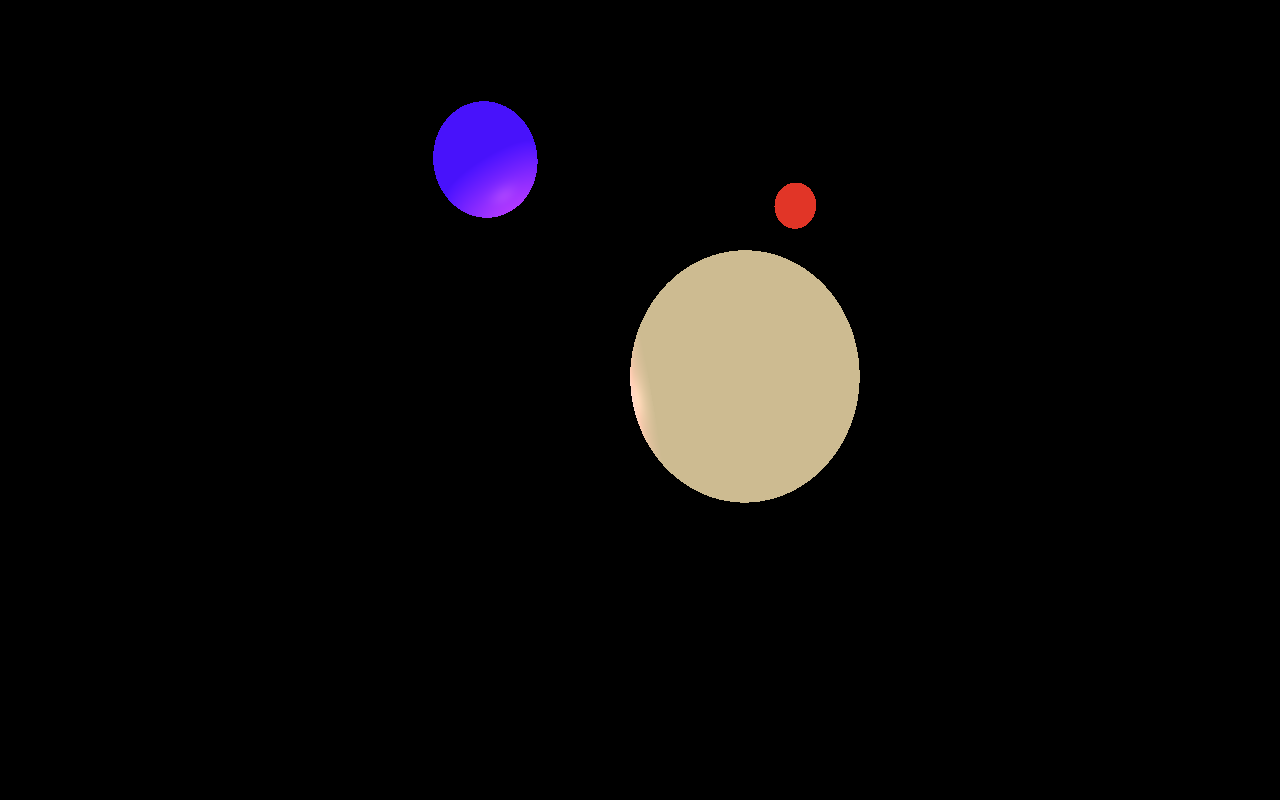
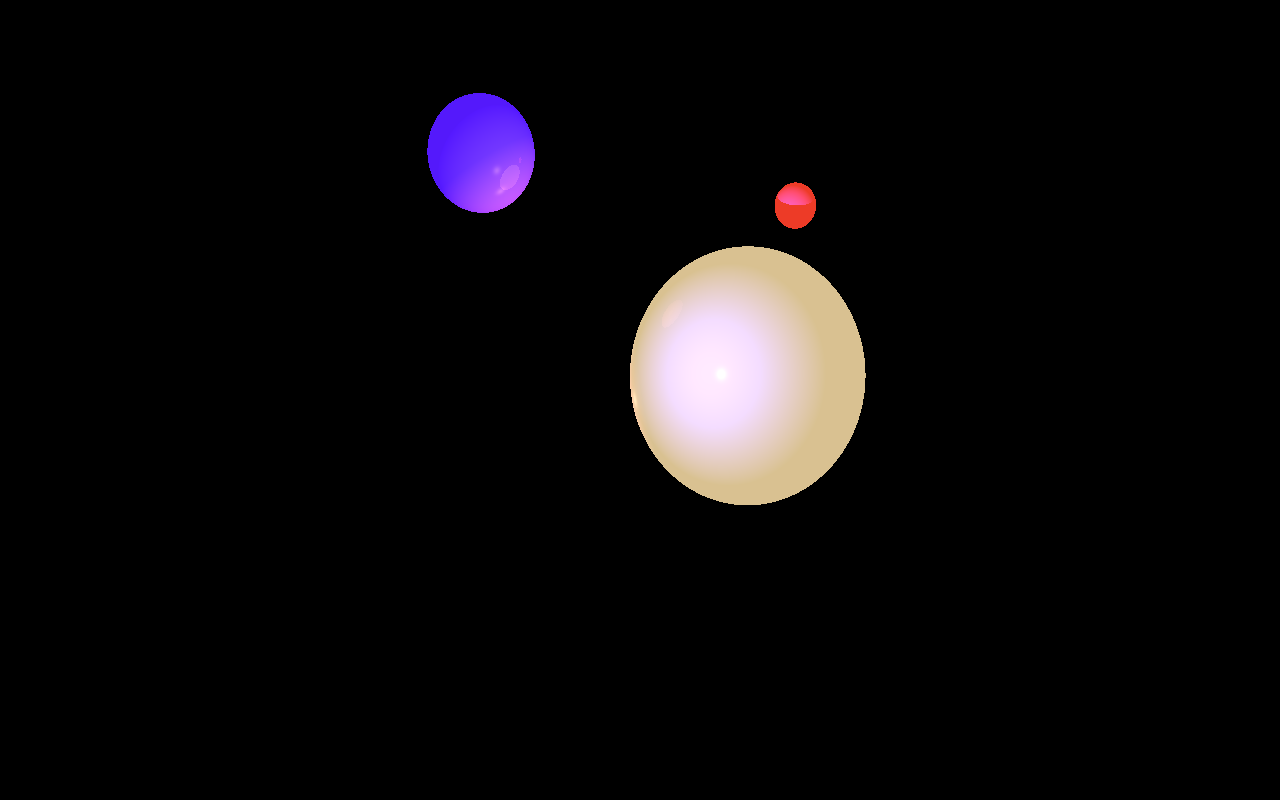
Before and after one commit to singhutsav5502/3D_Raytrace_Renderer, a plain HTML site: page index.html in a window 1280 px wide. Drawn offline with Linux system fonts and the light colour scheme.

Commit message:
setup recursive raytracing for reflection and refraction fix ambient lighting intensity. Setup reflection ( Kt proportional constant )

```diff
--- a/index.html
+++ b/index.html
@@ -16,12 +16,12 @@
     </style>
 </head>
 <body>
-    <script src="color.js"></script>
-    <script src="vector.js"></script>
-    <script src="image.js" type="text/javascript"></script>
-    <script src="materials.js"></script>
-    <script src="lights.js"></script>
-    <script src="shapes.js"></script>
+    <script src="color.js"     type="text/javascript"></script>
+    <script src="vector.js"    type="text/javascript"></script>
+    <script src="image.js"     type="text/javascript"></script>
+    <script src="materials.js" type="text/javascript"></script>
+    <script src="lights.js"    type="text/javascript"></script>
+    <script src="shapes.js"    type="text/javascript"></script>
     <script src="raytracer.js" type="text/javascript"></script>
 </body>
 </html>
--- a/materials.js
+++ b/materials.js
@@ -7,6 +7,8 @@ class Material {
         this.ka = ka
         this.kd = kd
         this.ks = ks
+        this.kt = new Color(1 - kd.r, 1 - kd.g, 1 - kd.b);
+        // this.kt = new Color(100,100,100);
         this.alpha = alpha
     }
 }
--- a/raytracer.js
+++ b/raytracer.js
@@ -15,19 +15,19 @@ const SCENE = {
   },
   lighting: {
     ambientLight: new ambientLight(
-      new Color(Math.random() * 0.5, Math.random() * 0.5, Math.random() * 0.5),
-      new Color(0, 0, 0),
+      new Color(Math.random() * 1, Math.random() * 1, Math.random() * 1),
+      new Color(0.05, 0.05, 0.05),
     ),
     pointLights: [
       new pointLight(
         new Vector3(-3, -0.5, -100), // location
-        new Color(0.8, 0.3, 0.3), // ia
-        new Color(0.1, 0.1, 0.1) // is
+        new Color(0.8, 0.3, 0.3), // id
+        new Color(0.2, 0.2, 0.2) // is
       ),
       new pointLight(
-        new Vector3(3, 2, -100), // location
-        new Color(0.4, 0.4, 0.9), // ia
-        new Color(0.1, 0.1, 0.1) // is
+        new Vector3(3, 2, -80), // location
+        new Color(0.4, 0.4, 0.9), // id
+        new Color(0.2, 0.2, 0.2) // is
       )
     ]
   },
@@ -38,7 +38,7 @@ const SCENE = {
       const sphereInstance = new Sphere(
         Math.floor((Math.random() - 1 / 2) * 60), // x
         Math.floor(((Math.random() - 1 / 2) * 80)), // y
-        Math.floor((Math.random()-100)),
+        -100 + Math.random() * 3,
         // Math.floor(Math.random() * 200 - (Math.random() + 500) * (1 / 2)), // z
         Math.floor((Math.random()) * 15)) // radius
 
@@ -49,7 +49,7 @@ const SCENE = {
           new Color(0.1, 0.1, 0.1),
           new Color(0.5, 0.5, 0.9),
           new Color(0.7, 0.7, 0.7),
-          10// alpha
+          100// alpha
         )
       )
 
@@ -67,7 +67,12 @@ class RayTracer {
     this.h = h
   }
 
-  findIntersectingSphere(ray, center, radius, shadowRay = false) {
+  findIntersectingSphere(ray, center, radius, depth, shadowRay = false) {
+    // reflection and refraction depth call breaking condition
+    if (depth <= 0) {
+      return { found: false, parameter: null };
+    }
+
     // Calculate
     const a = Vector3.dotProduct(ray.direction, ray.direction)
     const b = 2 * Vector3.dotProduct(ray.origin.minus(center), ray.direction)
@@ -108,14 +113,14 @@ class RayTracer {
     )
     return ray;
   }
-  tracedValueAtPixel(x, y) {
-    const ray = this.createRay(x, y)
+  tracedValueAtPixel(ray, SCENE, depth = 3) {
+
     // intersection logic
     const intersectionParameters = []
     // run intersection for each object in the scene per raycast
     // store intersection object index and distanceParameter in array
     SCENE.objectsInScene.forEach((sphere, index) => {
-      const intersection = this.findIntersectingSphere(ray, sphere.center, sphere.radius)
+      const intersection = this.findIntersectingSphere(ray, sphere.center, sphere.radius, depth)
       if (intersection.found === true) {
         intersectionParameters.push({ intersectionParameter: intersection.parameter, index })
       }
@@ -131,8 +136,9 @@ class RayTracer {
       // found closest intersection with SCENE.objectsInScene[sphereIndex]
       const intersectedSphere = SCENE.objectsInScene[sphereIndex]
       Object.assign(tracedColor, intersectedSphere.color)
+
       // AMBIENT LIGHT
-      tracedColor._addColorComponent(SCENE.lighting.ambientLight.color.multiply(SCENE.lighting.ambientLight.ia))
+      tracedColor = tracedColor._addColorComponent(SCENE.lighting.ambientLight.color.multiply(SCENE.lighting.ambientLight.ia))
 
       // // CONSIDER PHONG SHADING MODEL FOR COLOR
       const pointOfIntersection = ray.origin.plus(ray.direction.scale(intersectionParameters[0].intersectionParameter))
@@ -146,14 +152,14 @@ class RayTracer {
         // CHECK IF POINT IS IN SHADOW OF ANOTHER OBJECT ( FOR THIS PARTICULAR LIGHT )
         const shadowRay = new Ray(pointOfIntersection, pointLight.location.minus(pointOfIntersection))
 
-        let foundOverlap = false
+        let isShadowed = false
         SCENE.objectsInScene.forEach((sphere) => {
           if (sphere !== intersectedSphere) {
-            const intersection = this.findIntersectingSphere(shadowRay, sphere.center, sphere.radius, true)
-            if (intersection.found === true) foundOverlap = true;
+            const intersection = this.findIntersectingSphere(shadowRay, sphere.center, sphere.radius, depth, true)
+            if (intersection.found === true) isShadowed = true;
           }
         })
-        if (foundOverlap === false) {
+        if (isShadowed === false) {
 
 
           const normalLightDotProduct = Vector3.dotProduct(normalVector, lightVector);
@@ -165,19 +171,39 @@ class RayTracer {
             //////////////////////
 
             const diffuseComponent = intersectedSphere.material.kd.multiply(pointLight.id).scale(normalLightDotProduct);
-            tracedColor = tracedColor._addColorComponent(diffuseComponent)
+            tracedColor = tracedColor._addColorComponent(diffuseComponent.scale(0.8))
 
             ///////////////////////
             // SPECULAR LIGHTING //
             ///////////////////////
 
-            const reflectanceFactor = normalVector.scale(2 * normalLightDotProduct).minus(lightVector)
+            const specularFactor = normalVector.scale(2 * normalLightDotProduct).minus(lightVector)
             const viewVector = Vector3.normalize(SCENE.camera.minus(pointOfIntersection))
 
             let specularComponent = intersectedSphere.material.ks.multiply(pointLight.is).scale(
-              Math.pow(Vector3.dotProduct(reflectanceFactor, viewVector), intersectedSphere.material.alpha)
+              Math.pow(Vector3.dotProduct(specularFactor, viewVector), intersectedSphere.material.alpha)
             )
             tracedColor = tracedColor._addColorComponent(specularComponent)
+
+            ////////////////////////
+            // RECURSIVE RAYTRACE //
+            ////////////////////////
+
+            // Reflectiveness and Refraction //
+            if (depth > 0) {
+
+              //  Reflection
+              const reflectionViewVector = Vector3.normalize(ray.direction.scale(-1))
+              const reflectanceVector = normalVector.scale(2 * Vector3.dotProduct(reflectionViewVector, normalVector)).minus(reflectionViewVector)
+              const reflectRay = new Ray(
+                pointOfIntersection,
+                reflectanceVector
+              )
+
+              const reflectedColorComponent = this.tracedValueAtPixel(reflectRay, SCENE, depth - 1);
+              // console.log(reflectedColorComponent)
+              tracedColor = tracedColor._addColorComponent(reflectedColorComponent.multiply(intersectedSphere.material.kt).scale(0.1))
+            }
           }
         }
       })
@@ -185,6 +211,7 @@ class RayTracer {
 
     }
     Color.clampColors(tracedColor)
+    // if(tracedColor.r || tracedColor.g || tracedColor.b ) console.log(tracedColor)
     return tracedColor;
   }
 
@@ -210,7 +237,8 @@ const tracer = new RayTracer(SCENE, WIDTH, HEIGHT);
 // for each pixel in the image plane run a ray trace and get corresponding color value for the pixel based on intersection detection
 for (let y = 0; y < HEIGHT; y++) {
   for (let x = 0; x < WIDTH; x++) {
-    image.putPixel(x, y, imageColorFromColor(tracer.tracedValueAtPixel(x, y)));
+    const ray = tracer.createRay(x, y)
+    image.putPixel(x, y, imageColorFromColor(tracer.tracedValueAtPixel(ray, SCENE)));
   }
 }
 
```
